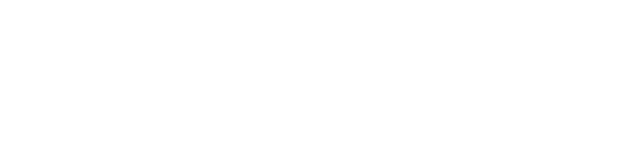
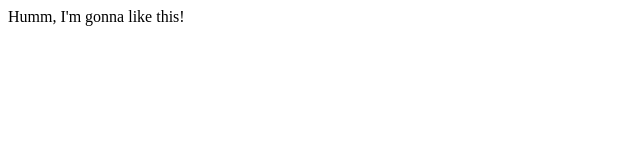
Before and after one commit to jt151077/sip-client, a plain HTML site: page index.html in a window 1280 px wide. Shown: the whole page, without its empty margins (0-640 px from the left). Drawn offline with Linux system fonts and the light colour scheme.

Commit message:
Update index.html

```diff
--- a/index.html
+++ b/index.html
@@ -2,4 +2,7 @@
   <head>
     <title>my first gitsite</title>
   </head>
+  <body>
+    Humm, I'm gonna like this!
+  </body>
 </html>
```
